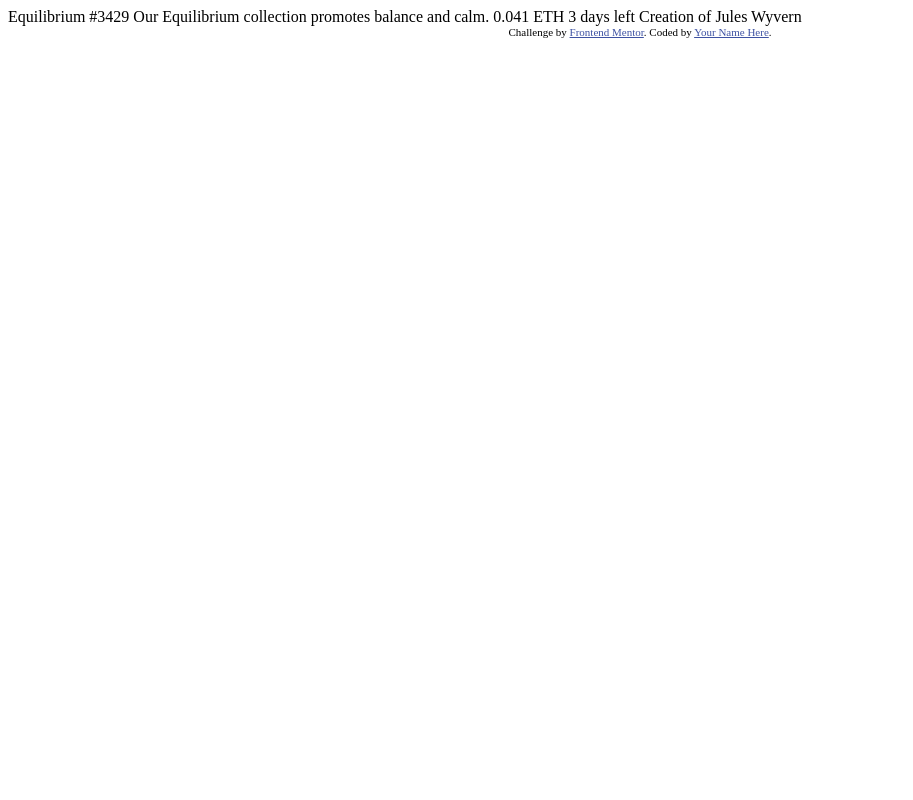
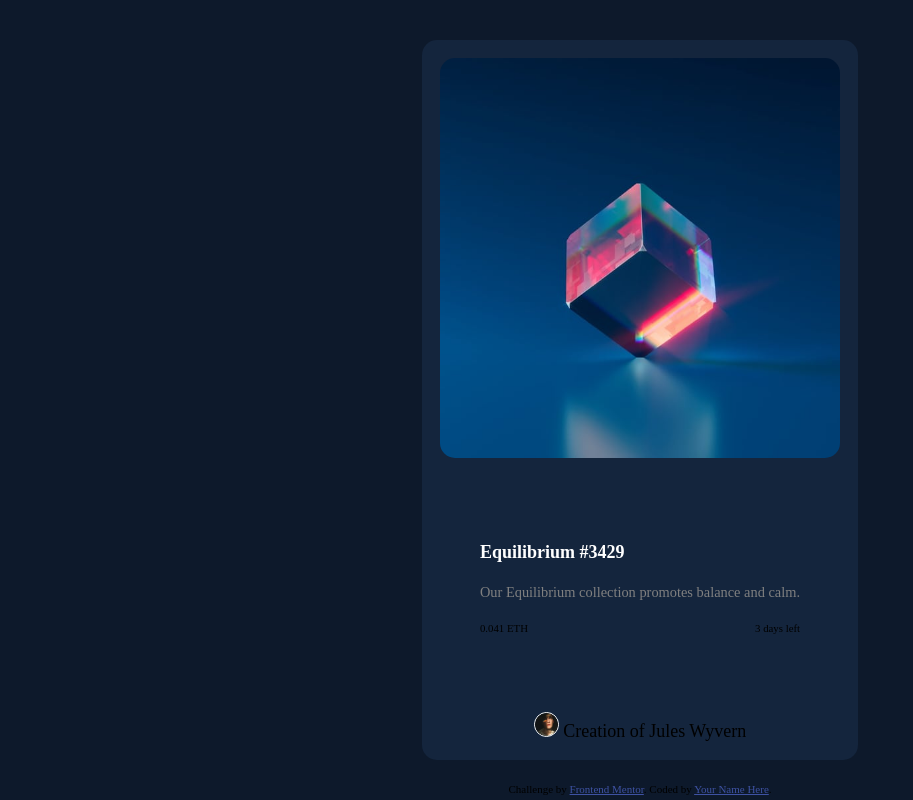
Before and after one commit to bethk90/nftpreviewcard, a plain HTML site: page index.html in a window 1280 px wide. Shown: the whole page, without its empty margins (0-913 px from the left). Drawn offline with Linux system fonts and the light colour scheme.

Commit message:
First attempt to style elements

```diff
--- a/index.html
+++ b/index.html
@@ -5,29 +5,43 @@
   <meta name="viewport" content="width=device-width, initial-scale=1.0"> <!-- displays site properly based on user's device -->
 
   <link rel="icon" type="image/png" sizes="32x32" href="./images/favicon-32x32.png">
+  <link rel="stylesheet" href="style.css">
 
   <title>Frontend Mentor | NFT preview card component</title>
 
-  <!-- Feel free to remove these styles or customise in your own stylesheet 👍 -->
-  <style>
-    .attribution { font-size: 11px; text-align: center; }
-    .attribution a { color: hsl(228, 45%, 44%); }
-  </style>
 </head>
 <body>
+  <div class="wrapper">
 
-  Equilibrium #3429
+    <div class="img">
+      <img src="images/image-equilibrium.jpg" alt="cube">
+    </div>
 
-  Our Equilibrium collection promotes balance and calm.
+    <div class="text">
+      <h1>Equilibrium #3429</h1>
+      <br>
+      <p>Our Equilibrium collection promotes balance and calm.</p>
+      <br>
+      <div class="eth">
+        <span>0.041 ETH</span>
+        <span>3 days left</span>
+      </div>
+    </div>
 
-  0.041 ETH
-  3 days left
+    <div class="credit">
 
-  Creation of Jules Wyvern
+      <img src="images/image-avatar.png" alt="avatar">
+
+      Creation of Jules Wyvern
+
+    </div>
+
+  </div>
 
   <div class="attribution">
     Challenge by <a href="https://www.frontendmentor.io?ref=challenge" target="_blank">Frontend Mentor</a>.
     Coded by <a href="#">Your Name Here</a>.
   </div>
+
 </body>
 </html>
--- /dev/null
+++ b/style.scss
@@ -0,0 +1,78 @@
+/* Mobile Styles - 375px width */
+
+* {
+    padding: 0;
+    margin: 0;
+    box-sizing: border-box;
+}
+
+body {
+    background-color: hsl(217, 54%, 11%);
+    font-size: 18px;
+    display: flex;
+    flex-direction: column;
+    align-items: center;
+    justify-content: center;
+    padding: 1em;
+    position: relative;
+    height: 100vh;
+}
+
+.wrapper {
+    background-color: hsl(216, 50%, 16%);
+    border-radius: 15px;
+    display: flex;
+    flex-direction: column;
+    align-items: center;
+    justify-content: space-between;
+    text-align: center;
+    height: 90vh;
+    padding: 1em;
+
+    img {
+        max-width: 50vh;
+        border-radius: 15px;
+    }
+
+    .text {
+
+        text-align: left;
+
+        h1 {
+            color: white;
+            font-size: 1em;
+        }
+
+        p {
+            color: gray;
+            font-size: .8em;
+        }
+    }
+
+    .eth {
+        display: flex;
+        justify-content: space-between;
+        span {
+            font-size: .6em;
+        }
+    }
+
+    .credit {
+        img {
+            width: 25px;
+            border: 1px white solid;
+            border-radius: 50px;
+        }
+    }
+}
+
+.attribution {
+    font-size: 11px;
+    text-align: center;
+    position: absolute;
+    bottom: 0.5em;
+
+    a {
+        color: hsl(228, 45%, 44%);
+    }
+}
```
Also changed, not shown: style.css (added), 1 other file.
